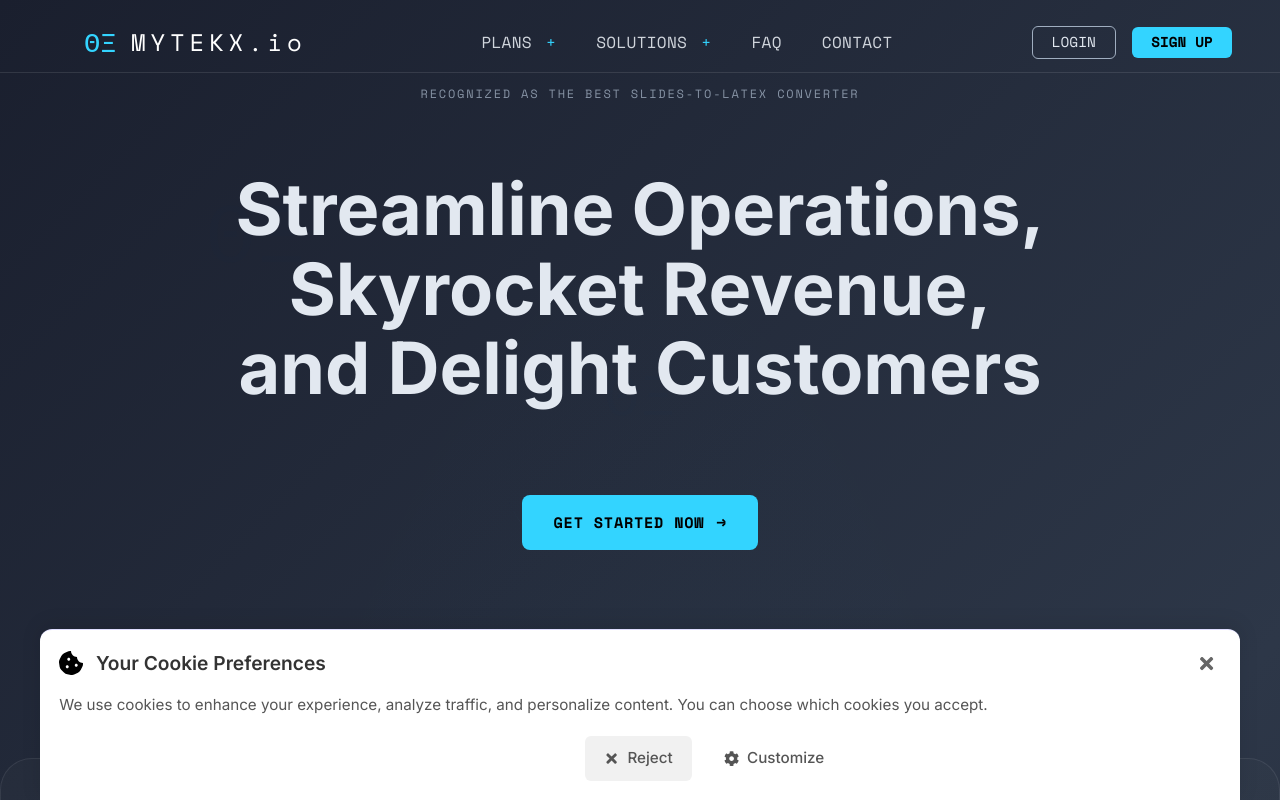
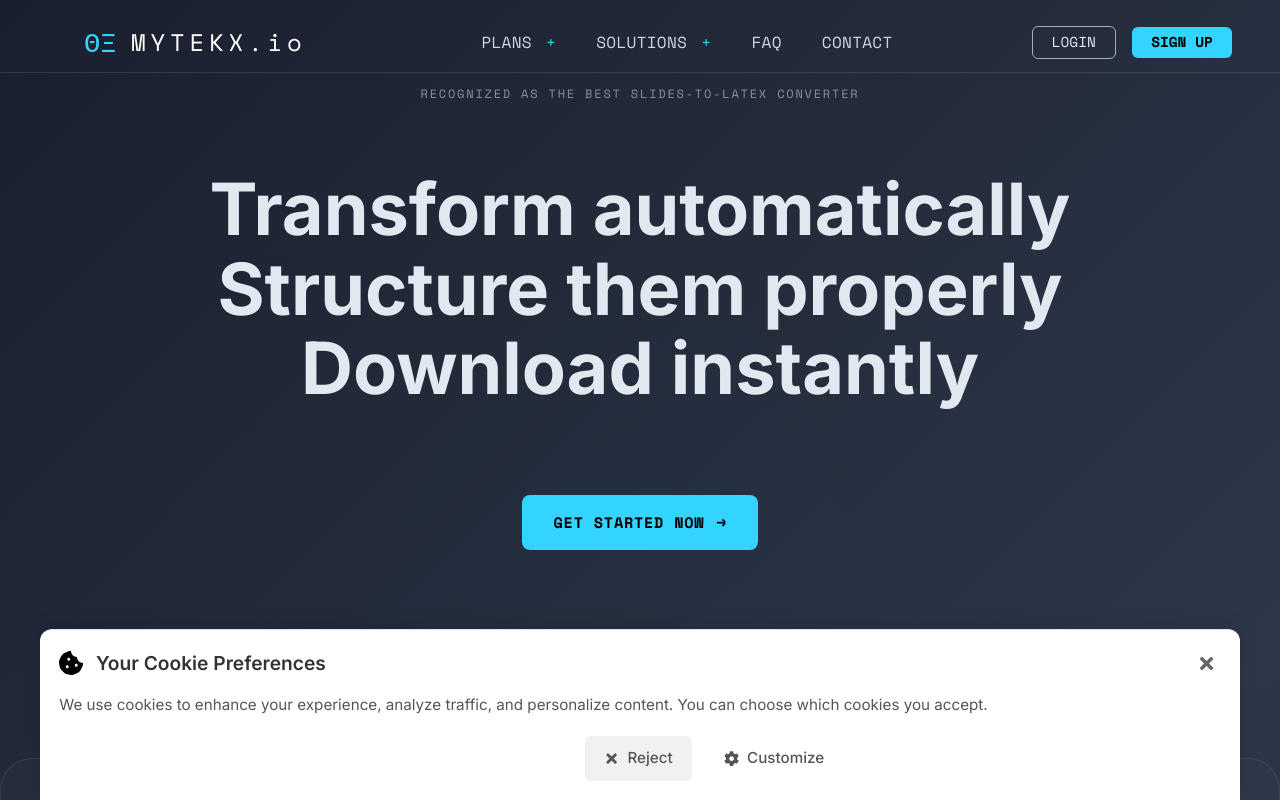
Before and after one commit to mathias1207/mytekx-landing, a React (Vite) app: page / in a window 1280 px wide. Built offline with nearby package versions, Linux system fonts and the light colour scheme; no server answers.

Commit message:
NEW LANDINGPAGE

```diff
--- a/src/components/LandingPage.jsx
+++ b/src/components/LandingPage.jsx
@@ -1,4 +1,5 @@
 import React, { useEffect, useRef, useState } from 'react';
+import { useNavigate } from 'react-router-dom';
 import './LandingPage.css';
 import AnimatedBackground from './AnimatedBackground';
 import { FileTextIcon } from './ui/file-text';
@@ -19,6 +20,7 @@ import { PrecisionCameraIcon } from './ui/precision-camera';
 import { SettingsGearIcon } from './ui/settings-gear';
 
 export default function LandingPage({ onGetStarted, onShowPreview, onShowSolution, onShowFAQ, onShowCookiePolicy, onShowPrivacyPolicy, onShowTermsOfUse, onShowAbout, language = 'fr', user = null, onLogout, onLanguageChange }) {
+  const navigate = useNavigate();
   const featuresRef = useRef(null);
   const [showMoreOptions, setShowMoreOptions] = useState(false);
   const [showSolutionsDropdown, setShowSolutionsDropdown] = useState(false);
@@ -226,9 +228,9 @@ export default function LandingPage({ onGetStarted, onShowPreview, onShowSolutio
 
       // Hero section
       recognized: "RECOGNIZED AS THE BEST SLIDES-TO-LATEX CONVERTER",
-      heroTitle1: "Streamline Operations,",
-      heroTitle2: "Skyrocket Revenue,",
-      heroTitle3: "and Delight Customers",
+      heroTitle1: "Transform automatically",
+      heroTitle2: "Structure them properly",
+      heroTitle3: "Download instantly",
       startNowBtn: "Get Started Now",
       scrollText: "Scroll",
 
@@ -456,7 +458,7 @@ export default function LandingPage({ onGetStarted, onShowPreview, onShowSolutio
             <>
               <button
                 className="btn-user"
-                onClick={() => window.location.href = '/profile'}
+                onClick={() => navigate('/profile')}
               >
                 {user.displayName || user.email || 'Utilisateur'}
               </button>
@@ -472,7 +474,7 @@ export default function LandingPage({ onGetStarted, onShowPreview, onShowSolutio
             <>
               <button
                 className="btn-outline"
-                onClick={() => window.location.href = '/login'}
+                onClick={() => navigate('/login')}
               >
                 {t.login}
               </button>
@@ -875,7 +877,7 @@ export default function LandingPage({ onGetStarted, onShowPreview, onShowSolutio
                 </div>
                 <div className="example-image-container">
                   <img
-                    src="/src/assets/images/brainslide.png"
+                    src="/assets/brainslide.png"
                     alt="Slide PDF original"
                     className="example-image"
                   />
@@ -903,7 +905,7 @@ export default function LandingPage({ onGetStarted, onShowPreview, onShowSolutio
                 </div>
                 <div className="example-image-container">
                   <img
-                    src="/src/assets/images/brainlatex.png"
+                    src="/assets/brainlatex.png"
                     alt="Document LaTeX généré"
                     className="example-image"
                   />
--- a/src/pages/Dashboard.jsx
+++ b/src/pages/Dashboard.jsx
@@ -34,8 +34,7 @@ const Dashboard = () => {
             <div className="flex items-center space-x-4">
               <button
                 onClick={() => navigate('/')}
-                className="flex items-center space-x-2 px-3 py-2 text-sm text-gray-600 hover:text-blue-600 hover:bg-blue-50 rounded-md transition duration-200"
-              >
+                className="flex items-center bg-white text-sm text-gray-600 hover:text-blue-600 hover:bg-blue-50 rounded-md transition duration-200"              >
                 <FaHome />
                 <span>Accueil</span>
               </button>
@@ -55,7 +54,7 @@ const Dashboard = () => {
               </div>
               <button
                 onClick={handleLogout}
-                className="flex items-center space-x-1 px-3 py-2 text-sm text-gray-600 hover:text-gray-900 hover:bg-gray-100 rounded-md transition duration-200"
+                className="flex items-center bg-white space-x-1 px-3 py-2 text-sm text-gray-600 hover:text-gray-900 hover:bg-gray-100 rounded-md transition duration-200"
               >
                 <FaSignOutAlt />
                 <span>Déconnexion</span>
```
Also changed, not shown: public/assets/brainlatex.png (added), public/assets/brainslide.png (added), vercel.json (added).
